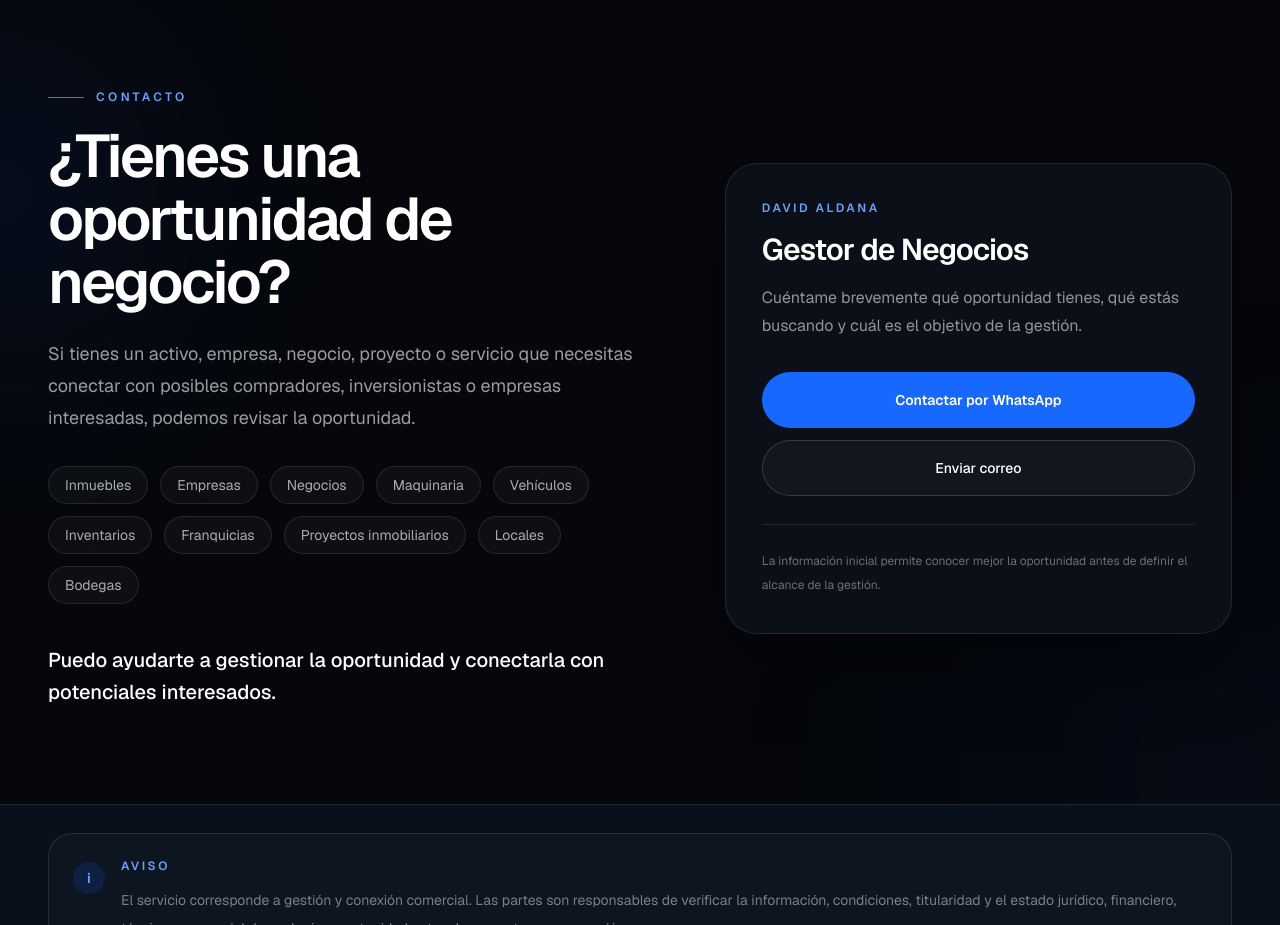
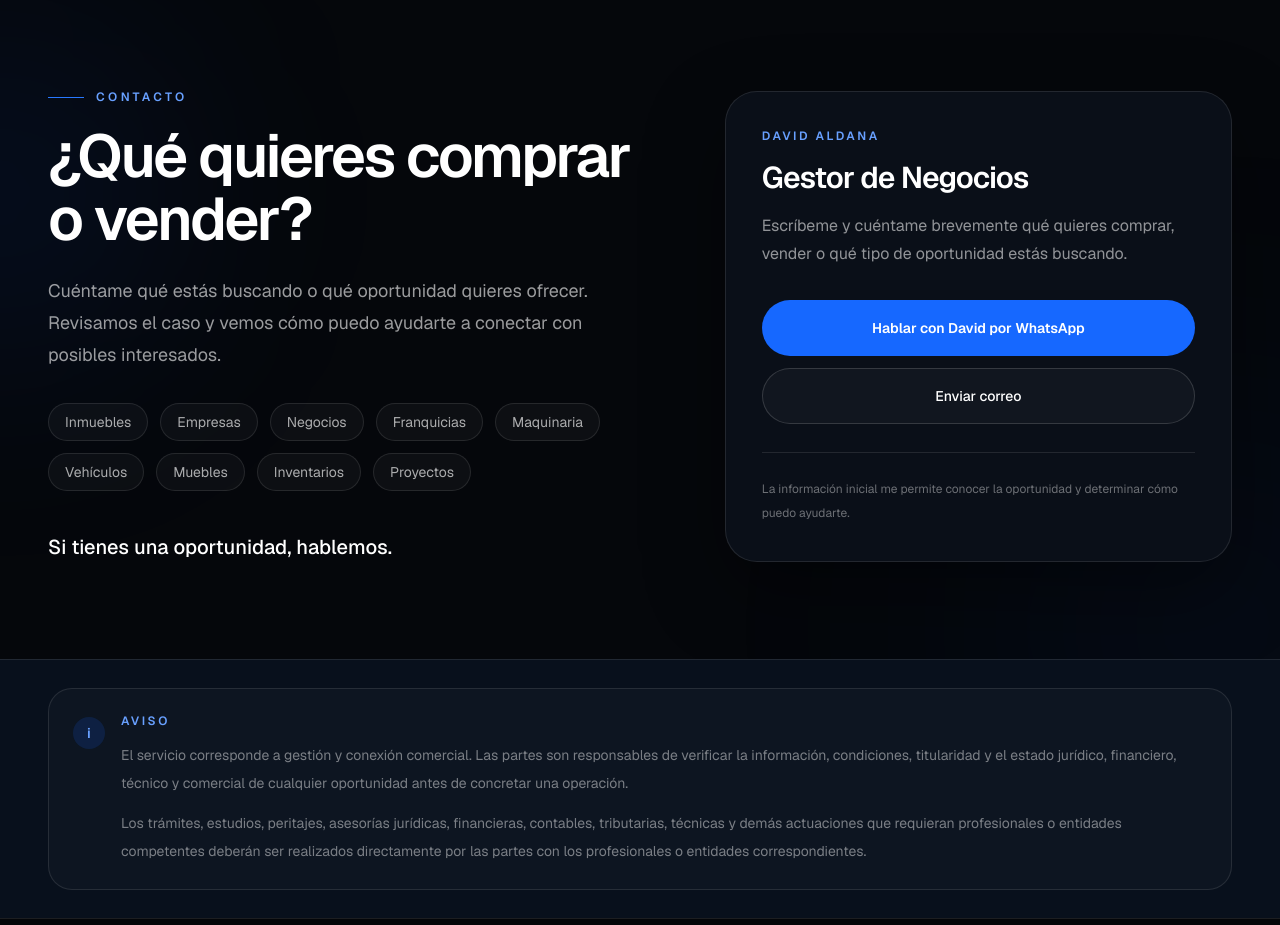
Before and after one commit to manuelsansoresg/gestor_negocios, a Next.js app: page / in a window 1280 px wide. Shown: the part 9280-10205 px from the top of the page. Built offline with nearby package versions, Linux system fonts and the light colour scheme.

Commit message:
docs: update contact section content
Reorder and clean up the opportunity types array, revise all hero, paragraph, button, and helper text in the Contact component, and update the WhatsApp contact link and pre-filled message.

```diff
--- a/src/components/sections/Contact.tsx
+++ b/src/components/sections/Contact.tsx
@@ -2,13 +2,12 @@ const opportunities = [
   "Inmuebles",
   "Empresas",
   "Negocios",
+  "Franquicias",
   "Maquinaria",
   "Vehículos",
+  "Muebles",
   "Inventarios",
-  "Franquicias",
-  "Proyectos inmobiliarios",
-  "Locales",
-  "Bodegas",
+  "Proyectos",
 ];
 
 export default function Contact() {
@@ -39,13 +38,13 @@ export default function Contact() {
             </div>
 
             <h2 className="max-w-3xl text-4xl font-semibold leading-[1.05] tracking-[-0.04em] sm:text-5xl md:text-6xl">
-              ¿Tienes una oportunidad de negocio?
+              ¿Qué quieres comprar o vender?
             </h2>
 
             <p className="mt-6 max-w-2xl text-base leading-8 text-white/60 sm:text-lg">
-              Si tienes un activo, empresa, negocio, proyecto o servicio que
-              necesitas conectar con posibles compradores, inversionistas o
-              empresas interesadas, podemos revisar la oportunidad.
+              Cuéntame qué estás buscando o qué oportunidad quieres ofrecer.
+              Revisamos el caso y vemos cómo puedo ayudarte a conectar con
+              posibles interesados.
             </p>
 
             <div className="mt-8 flex flex-wrap gap-3">
@@ -60,8 +59,7 @@ export default function Contact() {
             </div>
 
             <p className="mt-10 max-w-2xl text-xl font-medium leading-8 text-white">
-              Puedo ayudarte a gestionar la oportunidad y conectarla con
-              potenciales interesados.
+              Si tienes una oportunidad, hablemos.
             </p>
           </div>
 
@@ -76,18 +74,18 @@ export default function Contact() {
               </h3>
 
               <p className="mt-4 text-sm leading-7 text-white/55 sm:text-base">
-                Cuéntame brevemente qué oportunidad tienes, qué estás buscando
-                y cuál es el objetivo de la gestión.
+                Escríbeme y cuéntame brevemente qué quieres comprar, vender o
+                qué tipo de oportunidad estás buscando.
               </p>
 
               <div className="mt-8 space-y-3">
                 <a
-                  href="https://wa.me/573053971539?text=Hola%20David,%20tengo%20una%20oportunidad%20de%20negocio%20y%20me%20gustaría%20conocer%20más%20sobre%20tu%20servicio%20de%20gestión."
+                  href="https://wa.me/573053971539?text=Hola%20David,%20quisiera%20consultarte%20sobre%20una%20oportunidad%20de%20negocio."
                   target="_blank"
                   rel="noreferrer"
                   className="flex min-h-14 w-full items-center justify-center rounded-full bg-[#1668ff] px-6 py-3 text-sm font-semibold text-white transition hover:bg-[#347cff]"
                 >
-                  Contactar por WhatsApp
+                  Hablar con David por WhatsApp
                 </a>
 
                 <a
@@ -100,8 +98,8 @@ export default function Contact() {
 
               <div className="mt-7 border-t border-white/10 pt-6">
                 <p className="text-xs leading-6 text-white/40">
-                  La información inicial permite conocer mejor la oportunidad
-                  antes de definir el alcance de la gestión.
+                  La información inicial me permite conocer la oportunidad y
+                  determinar cómo puedo ayudarte.
                 </p>
               </div>
             </div>
```
